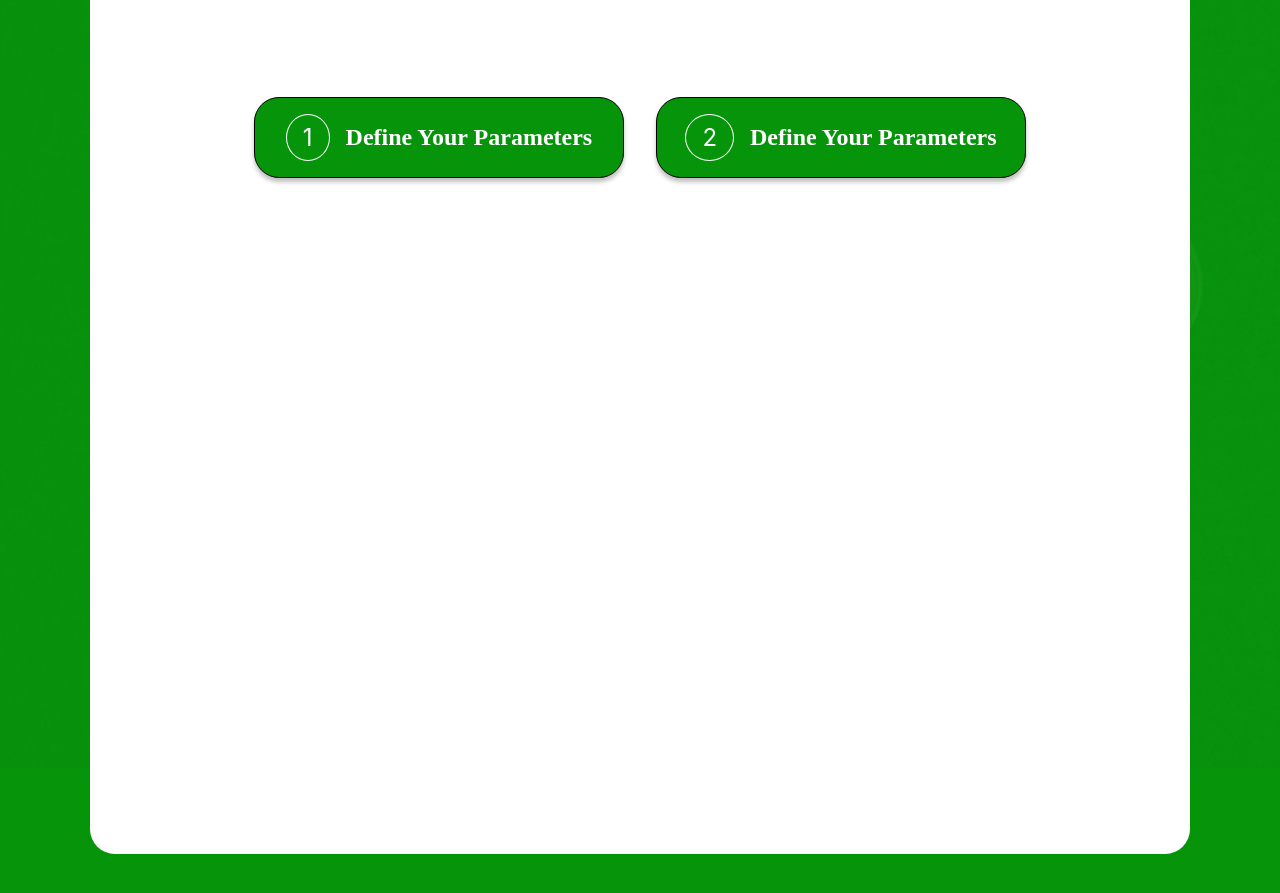
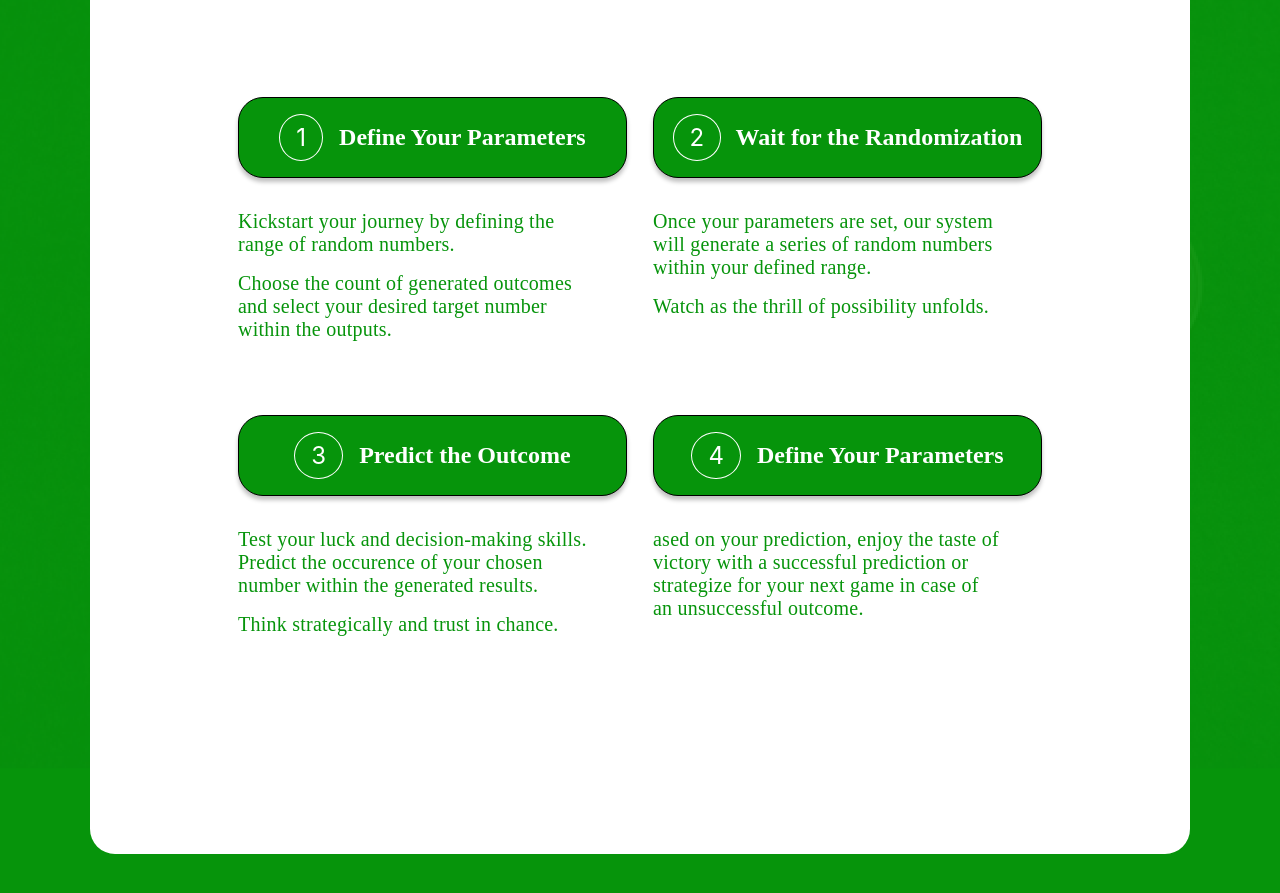
Before and after one commit to hollarteju/starfeed, a plain HTML site: page index.html in a window 1280 px wide. Shown: the part 2413-3306 px from the top of the page. Drawn offline with Linux system fonts and the light colour scheme.

Commit message:
first commit

```diff
--- a/sign_up.css
+++ b/index.css
@@ -177,7 +177,7 @@
 }
 
 .instruction-container p{
-    color: #06940B;
+    color: var(--green_text);
     font-family: "Raleway";
     font-size: 24px;
     font-weight: 500;
@@ -187,8 +187,12 @@
     margin-top: 100px;
     display: grid;
     grid-template-columns: repeat(2, 1fr);
-    gap: 2rem;
-    padding-inline: 4rem;
+    gap: 26px;
+    padding-inline: 3rem;
+}
+
+.instruction-list-box{
+    margin-bottom: 3rem;
 }
 
 .instruction-list-box .header{
@@ -202,6 +206,11 @@
     text-align: center;
     justify-content: center;
     align-items: center;
+}
+
+#header-content-2{
+    gap: 0.9rem;
+    padding-inline: 0.1rem;
 }
 
 .instruction-list-box .header span{
@@ -222,6 +231,23 @@
     font-weight: 700;
 }
 
+.instruction-list-box .content{
+    margin-top: 2rem;
+    display: flex;
+    flex-direction: column;
+    gap: 16px;
+    text-align: start;
+}
+
+.instruction-list-box .content p{
+    color: var(--green_text);
+    font-family: "Raleway";
+    font-size: 20px;
+    font-weight: 500;
+    padding-right: 40px;
+    line-height: normal;
+}
+
 
 /* .nav ul li:nth-child(1){
     border: 1px solid var(--green_text);
--- a/index.html
+++ b/index.html
@@ -1,7 +1,7 @@
 <!DOCTYPE html>
 <html>
     <head>
-        <link rel="stylesheet" href="/sign_up.css">
+        <link rel="stylesheet" href="/index.css" type="text/css">
     </head>
     <body>
         <div class="nav-container">
@@ -39,12 +39,41 @@
                             <span>1</span>
                             <h6>Define Your Parameters</h6>
                         </div>
+                        <div class="content">
+                            <p>Kickstart your journey by defining the range of random numbers.</p>
+                            <p>Choose the count of generated outcomes and select your desired
+                                target number within the outputs.</p>
+                        </div>
+                    </div>
+
+                    <div class="instruction-list-box">
+                        <div class="header" id="header-content-2">
+                            <span>2</span>
+                            <h6 >Wait for the Randomization</h6>
+                        </div>
+                         <div class="content">
+                            <p>Once your parameters are set, our system will generate a series of random numbers within your defined range. </p>
+                            <p>Watch as the thrill of possibility unfolds.</p>
+                        </div>
+                    </div>
+                    <div class="instruction-list-box">
+                        <div class="header">
+                            <span>3</span>
+                            <h6>Predict the Outcome</h6>
+                        </div>
+                         <div class="content">
+                            <p>Test your luck and decision-making skills. Predict the occurence of your chosen number within the generated results. </p>
+                            <p>Think strategically and trust in chance.</p>
+                        </div>
                     </div>
 
                     <div class="instruction-list-box">
                         <div class="header">
-                            <span>2</span>
+                            <span>4</span>
                             <h6>Define Your Parameters</h6>
+                        </div>
+                         <div class="content">
+                            <p>ased on your prediction, enjoy the taste of victory with a successful prediction or strategize for your next game in case of an unsuccessful outcome.</p>
                         </div>
                     </div>
                 </div>
```
